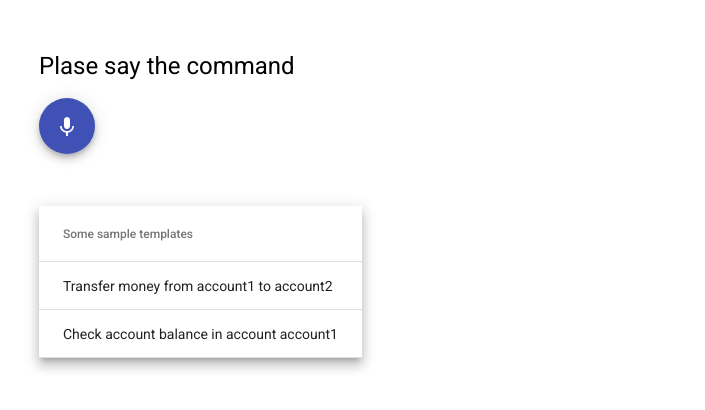
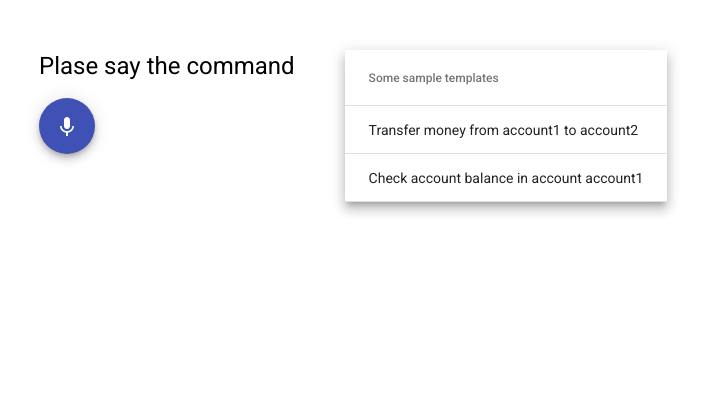
Before and after one commit to avinashbr/WFHackathon, an Angular app: page / in a window 1280 px wide. Shown: the top 410 px of the page, without its empty margins (11-716 px from the left). Built offline with nearby package versions, Linux system fonts and the light colour scheme.

Commit message:
styling added

```diff
--- a/src/app/speech-to-text/speech-to-text.component.css
+++ b/src/app/speech-to-text/speech-to-text.component.css
@@ -3,4 +3,12 @@ color: red;
 }
 .container{
     margin: 50px;
+    display: flex;
+    float: left;
 }
+.template{
+    margin-left: 50px;
+}
+.listned-text{
+    color: blue;
+}
--- a/src/app/speech-to-text/speech-to-text.component.html
+++ b/src/app/speech-to-text/speech-to-text.component.html
@@ -1,16 +1,15 @@
 <div class="container">
-<div>
+    <div class="voice">
         <h1>Plase say the command</h1>
-    <button mat-fab color="primary" class="mic" (mousedown)="startService()" (mouseup)="stopService()" title="Hold the button to record">
+        <button mat-fab color="primary" class="mic" (mousedown)="startService()" (mouseup)="stopService()"
+            title="Hold the button to record">
             <mat-icon class="mic">mic</mat-icon>
         </button>
         <br>
         <p *ngIf="listening">listening..</p>
-    <p>{{service.text}}</p>
+        <p class="listned-text">{{service.text}}</p>
     </div>
-<div>
-<br>
-<br>
+    <div class="template">
         <table mat-table [dataSource]="templateList" class="mat-elevation-z8">
             <ng-container matColumnDef="name">
                 <th mat-header-cell *matHeaderCellDef> Some sample templates </th>
```
Lines whose indentation alone changed are shown as unchanged.
